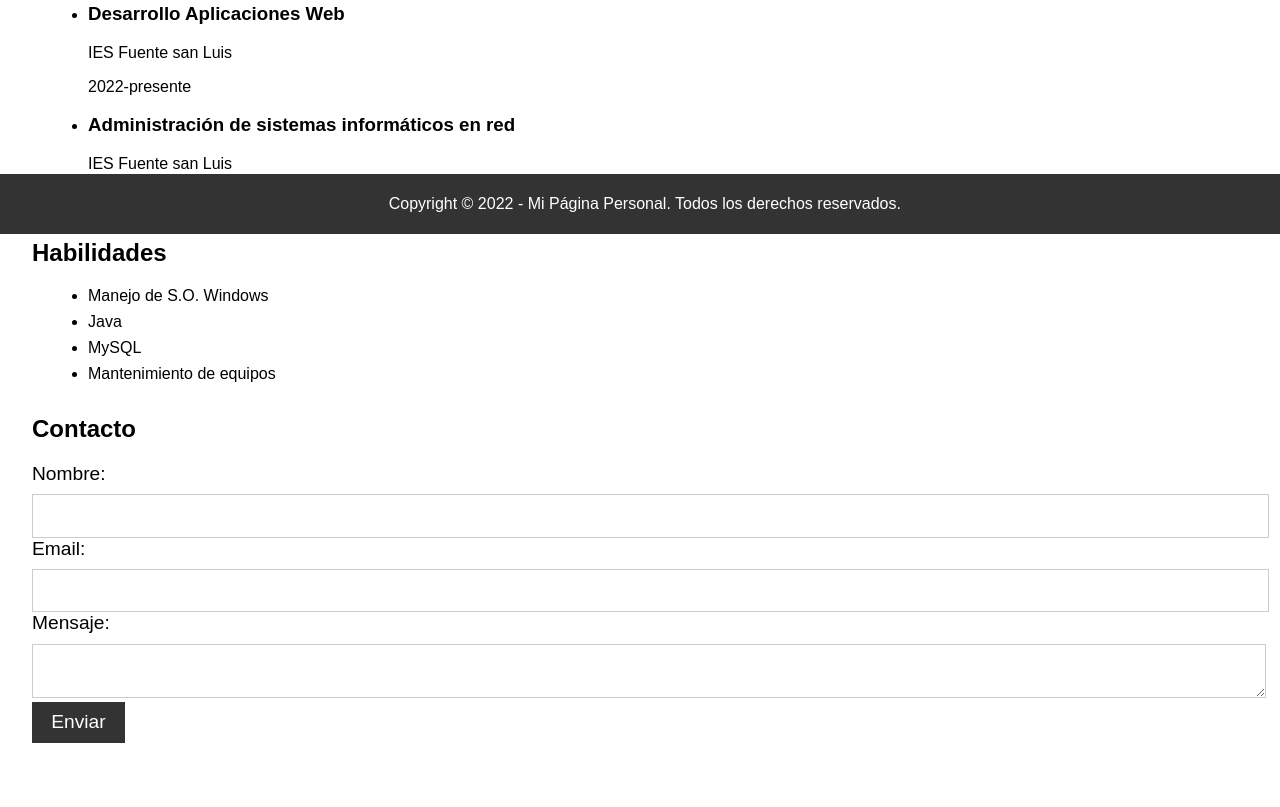
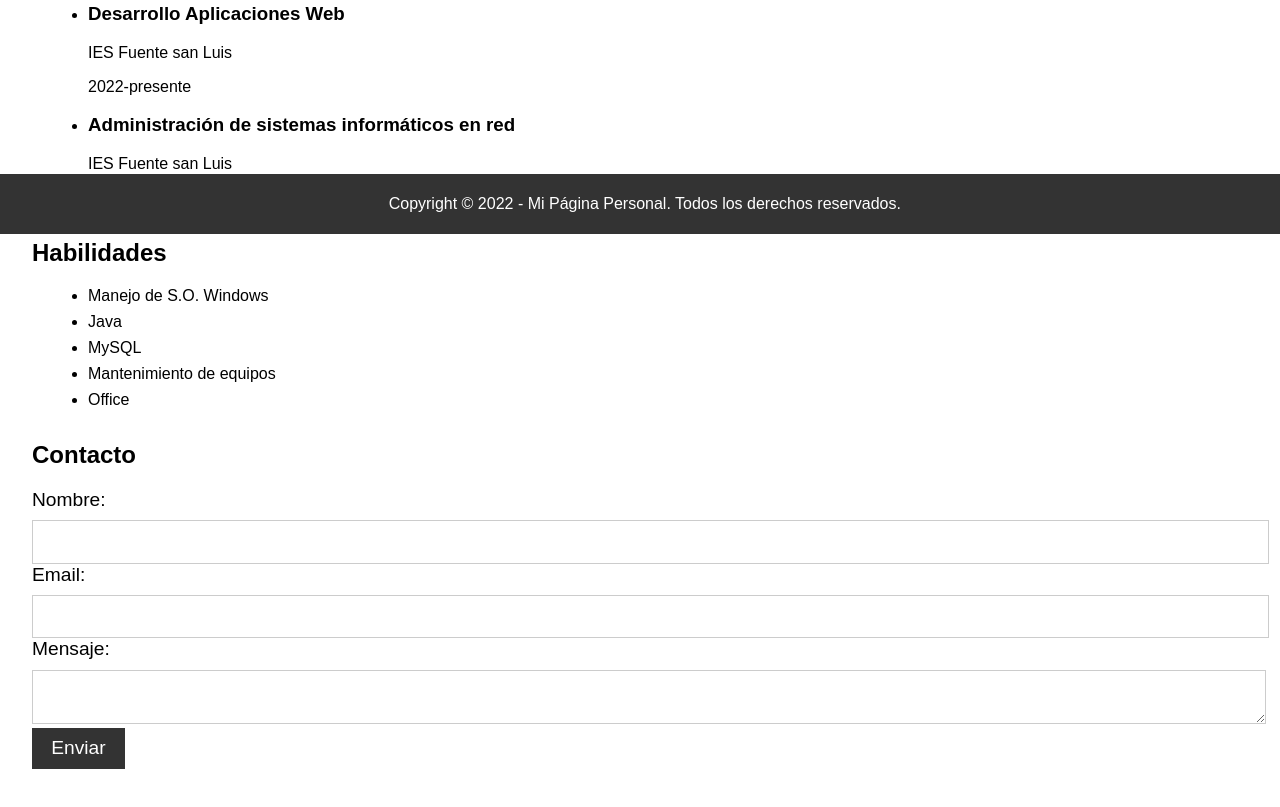
Before and after one commit to personalsusana/personalsusana.github.io, a plain HTML site: page index.html in a window 1280 px wide. Shown: the part 566-1373 px from the top of the page. Drawn offline with Linux system fonts and the light colour scheme.

Commit message:
pagina personal v2

```diff
--- a/index.html
+++ b/index.html
@@ -60,6 +60,7 @@
           <li>Java</li>
           <li>MySQL</li>
           <li>Mantenimiento de equipos</li>
+          <li>Office</li>
         </ul>
       </section>
       <section id="contacto">
```
